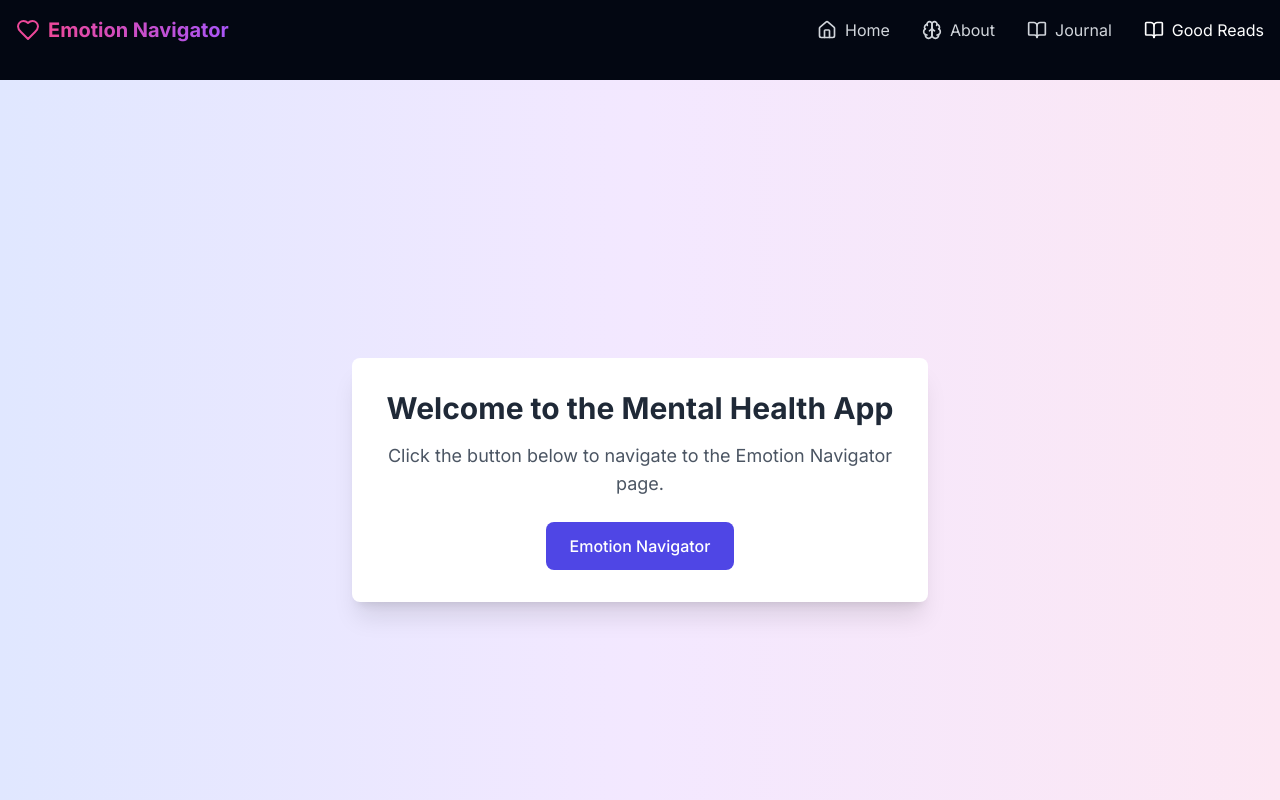
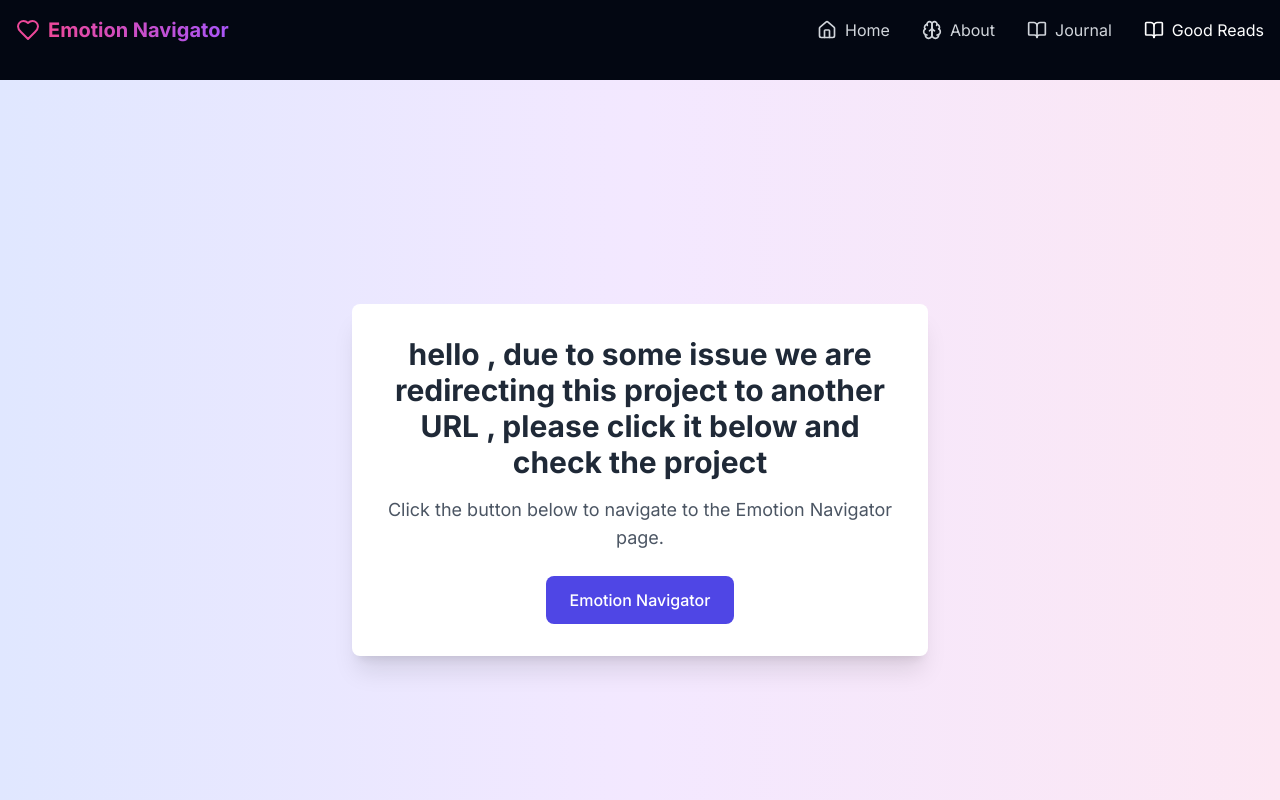
Before and after one commit to Ro-hit-Sonar/emotion-navigator--NextJS, a Next.js app: page / in a window 1280 px wide. Shown: the top 800 px of the page. Built offline with nearby package versions, Linux system fonts and the light colour scheme.

Commit message:
Update page.tsx

```diff
--- a/app/page.tsx
+++ b/app/page.tsx
@@ -4,8 +4,7 @@ export default function Home() {
     <div className="min-h-screen flex items-center justify-center bg-gradient-to-r from-indigo-100 via-purple-100 to-pink-100 p-6">
       <div className="bg-white shadow-xl rounded-lg p-8 max-w-xl text-center">
         <h1 className="text-3xl font-bold text-gray-800 mb-4">
-          Welcome to the Mental Health App
-        </h1>
+hello , due to some issue we are redirecting this project to another URL , please click it below and check the project        </h1>
         <p className="text-gray-600 mb-6 text-lg">
           Click the button below to navigate to the Emotion Navigator page.
         </p>
```
